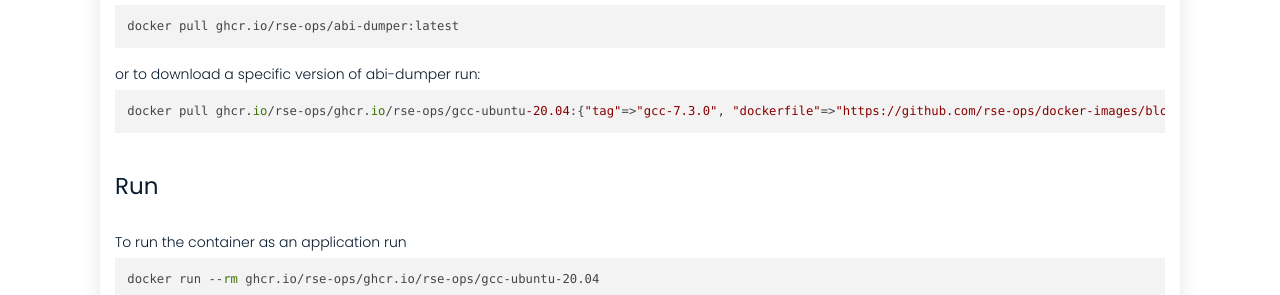
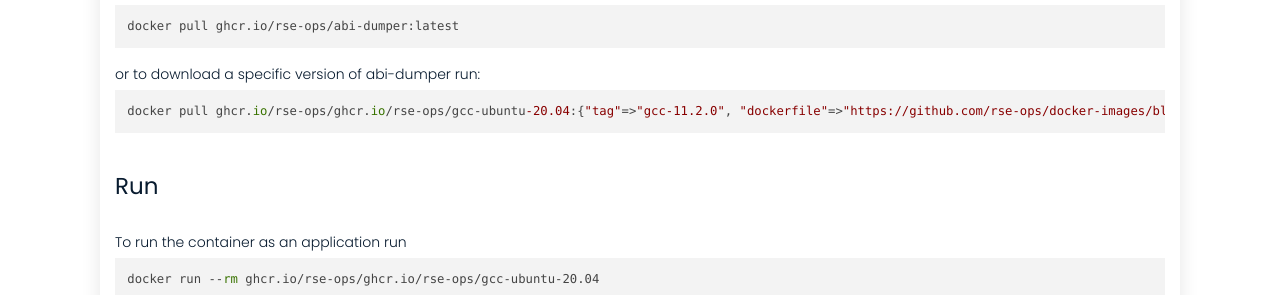
Before and after one commit to rse-ops/docker-images, a Jekyll site: the page built from _library/ghcr.io-rse-ops-gcc-ubuntu-20.04.md, in a window 1280 px wide and 1002 px high. Shown: the part 520-815 px from the top of the window. Built offline with Jekyll 4.4.1, drawn with Linux system fonts in a browser that asks for light colours; nearby versions of some CDN libraries.

Commit message:
Automated push to update library 2022-01-01

```diff
--- a/_library/ghcr.io-rse-ops-gcc-ubuntu-20.04.md
+++ b/_library/ghcr.io-rse-ops-gcc-ubuntu-20.04.md
@@ -1,14 +1,11 @@
 ---
 layout: container
 name: ghcr.io/rse-ops/gcc-ubuntu-20.04
-updated_at: 2022-01-01 05:01:29.015266
+updated_at: 2022-01-01 05:05:21.364827
 
 
 container_url: https://github.com/orgs/rse-ops/packages/container/package/gcc-ubuntu-20.04
 versions:
- - tag: gcc-7.3.0
-   dockerfile: https://github.com/rse-ops/docker-images/blob/main/ubuntu/gcc/Dockerfile
-   manifest: https://crane.ggcr.dev/manifest/ghcr.io/rse-ops/gcc-ubuntu-20.04:gcc-7.3.0
  - tag: gcc-11.2.0
    dockerfile: https://github.com/rse-ops/docker-images/blob/main/ubuntu/gcc/Dockerfile
    manifest: https://crane.ggcr.dev/manifest/ghcr.io/rse-ops/gcc-ubuntu-20.04:gcc-11.2.0
```
Also changed, not shown: other parts of _library/ghcr.io-rse-ops-gcc-ubuntu-20.04.md (+3 -0 lines).
